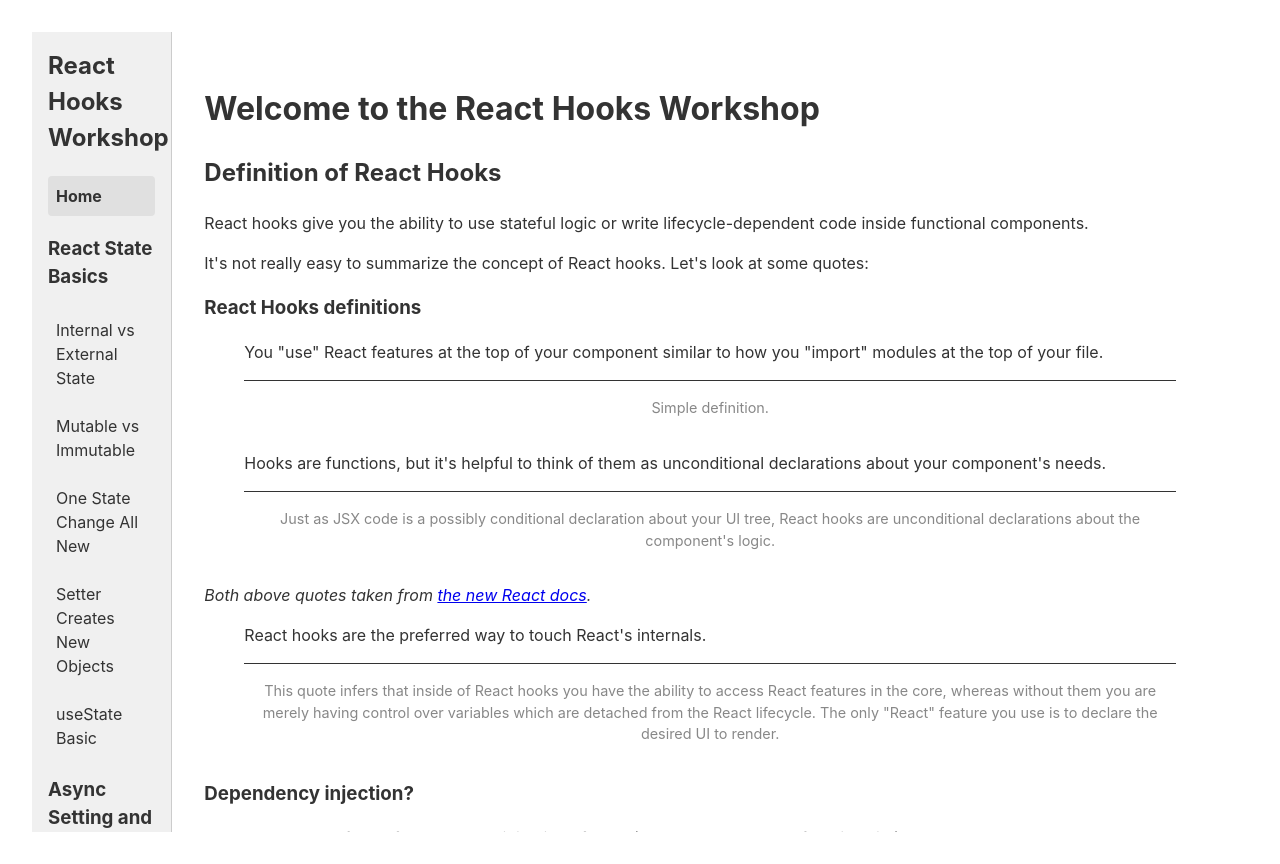
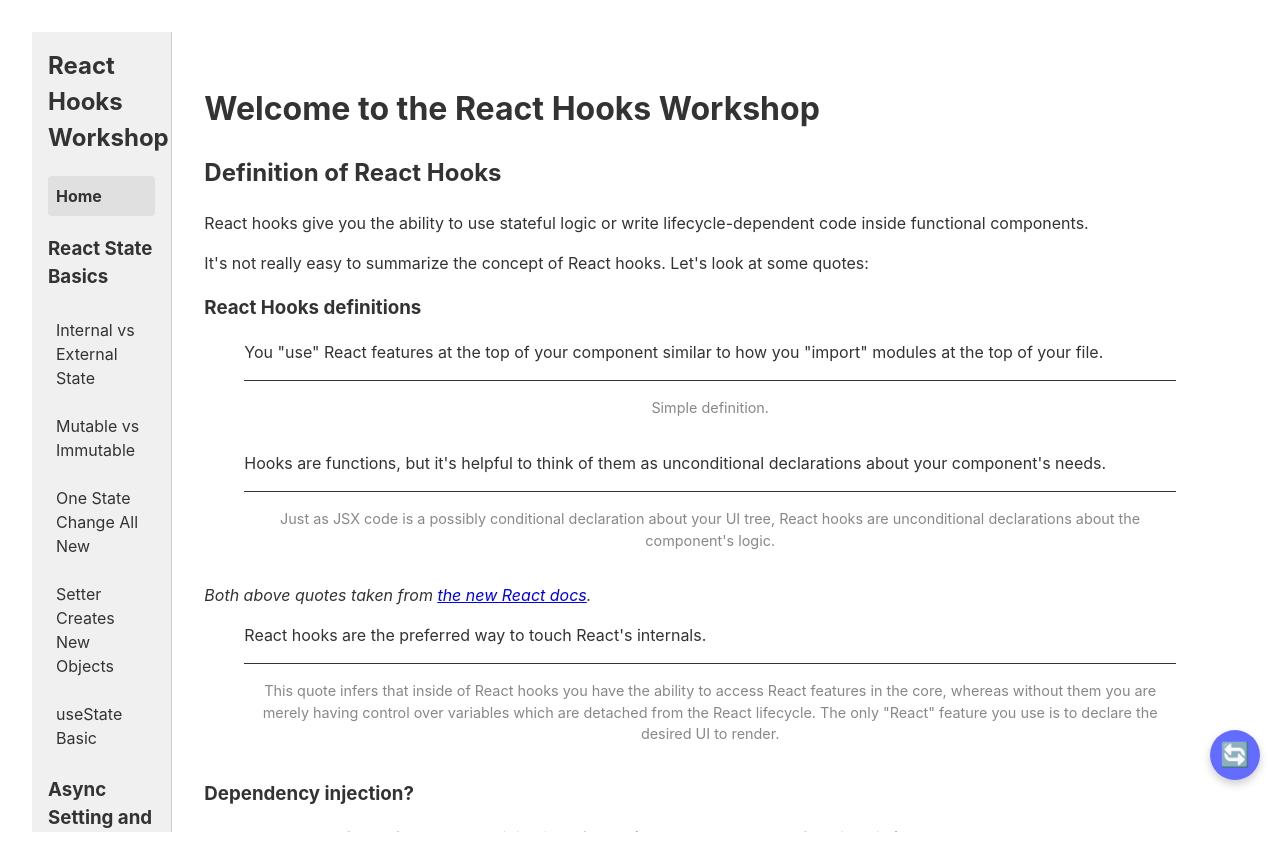
Before and after one commit to andrekovac/react-hooks-workshop, a React (Vite) app: page / in a window 1280 px wide. Built offline with nearby package versions, Linux system fonts and the light colour scheme.

Commit message:
Add RefreshContext and FloatingRefreshButton for state reset functionality; update App and Layout components to integrate new context and button. Introduce CSS styles for the refresh button.

```diff
--- a/src/App.tsx
+++ b/src/App.tsx
@@ -49,10 +49,12 @@ import UseStateBasicPage from './pages/reactStateBasics/UseStateBasicPage';
 import UseCallbackPage from './pages/useCallback/UseCallbackPage';
 
 import CustomHookPage from './pages/customHook/CustomHookPage';
+import { RefreshProvider } from './contexts/RefreshContext';
 import UseEffectUseStateInterplayPage from './pages/useEffectUseStateInterplay/UseEffectUseStateInterplayPage';
 
 function App() {
   return (
+    <RefreshProvider>
       <Router>
         <Routes>
           <Route path="/" element={<Layout />}>
@@ -86,6 +88,7 @@ function App() {
           </Route>
         </Routes>
       </Router>
+    </RefreshProvider>
   );
 }
 
--- /dev/null
+++ b/src/components/FloatingRefreshButton.css
@@ -0,0 +1,24 @@
+.floating-refresh-button {
+  position: fixed;
+  bottom: 20px;
+  right: 20px;
+  width: 50px;
+  height: 50px;
+  border-radius: 50%;
+  background-color: #646cff;
+  color: white;
+  border: none;
+  font-size: 24px;
+  display: flex;
+  align-items: center;
+  justify-content: center;
+  cursor: pointer;
+  box-shadow: 0 4px 8px rgba(0, 0, 0, 0.2);
+  transition: all 0.2s ease-in-out;
+  z-index: 1000;
+}
+
+.floating-refresh-button:hover {
+  background-color: #747bff;
+  transform: scale(1.1);
+}
--- /dev/null
+++ b/src/components/FloatingRefreshButton.tsx
@@ -0,0 +1,14 @@
+import { useRefresh } from '../contexts/RefreshContext';
+import './FloatingRefreshButton.css';
+
+const FloatingRefreshButton = () => {
+  const { refresh } = useRefresh();
+
+  return (
+    <button className="floating-refresh-button" onClick={refresh} title="Reset Example State">
+      🔄
+    </button>
+  );
+};
+
+export default FloatingRefreshButton;
--- a/src/components/Layout.tsx
+++ b/src/components/Layout.tsx
@@ -1,7 +1,11 @@
 import { NavLink, Outlet } from 'react-router-dom';
+import { useRefresh } from '../contexts/RefreshContext';
+import FloatingRefreshButton from './FloatingRefreshButton';
 import './Layout.css';
 
 const Layout = () => {
+  const { refreshKey } = useRefresh();
+
   return (
     <div className="layout">
       <aside className="sidebar">
@@ -124,8 +128,9 @@ const Layout = () => {
         </nav>
       </aside>
       <main className="content">
-        <Outlet />
+        <Outlet key={refreshKey} />
       </main>
+      <FloatingRefreshButton />
     </div>
   );
 };
--- /dev/null
+++ b/src/contexts/RefreshContext.tsx
@@ -0,0 +1,32 @@
+import { createContext, useState, useContext, ReactNode, useMemo } from 'react';
+
+interface RefreshContextType {
+  refreshKey: number;
+  refresh: () => void;
+}
+
+const RefreshContext = createContext<RefreshContextType | undefined>(undefined);
+
+export const useRefresh = () => {
+  const context = useContext(RefreshContext);
+  if (!context) {
+    throw new Error('useRefresh must be used within a RefreshProvider');
+  }
+  return context;
+};
+
+export const RefreshProvider = ({ children }: { children: ReactNode }) => {
+  const [refreshKey, setRefreshKey] = useState(0);
+
+  const refresh = () => {
+    setRefreshKey(prevKey => prevKey + 1);
+  };
+
+  const value = useMemo(() => ({ refreshKey, refresh }), [refreshKey]);
+
+  return (
+    <RefreshContext.Provider value={value}>
+      {children}
+    </RefreshContext.Provider>
+  );
+};
```
Lines whose indentation alone changed are shown as unchanged.
